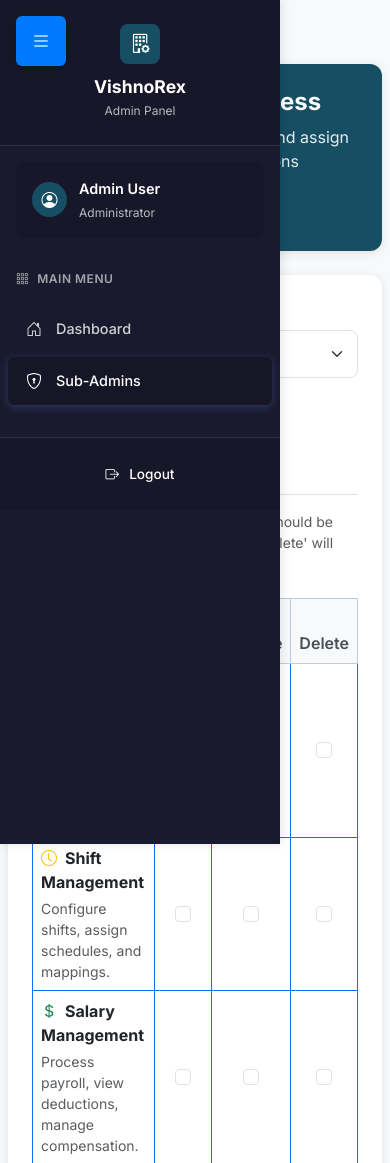
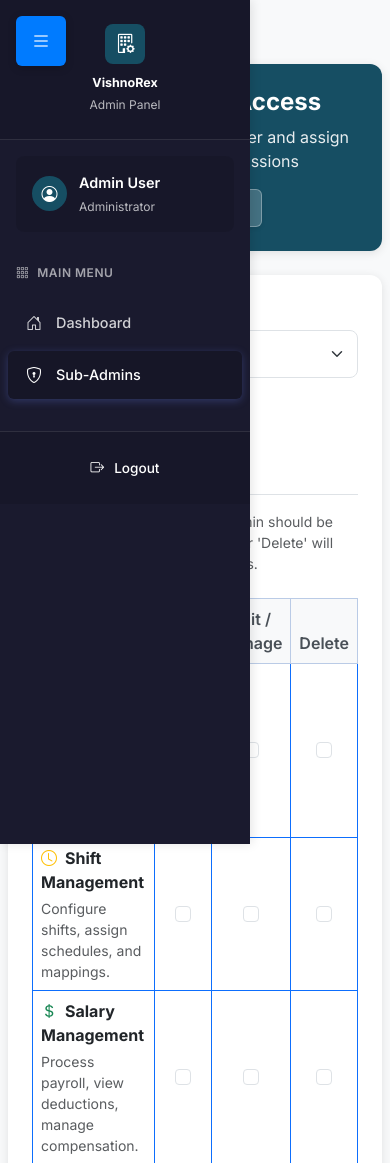
Before and after one commit to B-RaveenKumar/I-HR, a Flask app: template templates/add_sub_admin.html in a window 390 px wide, after a click on "Toggle sidebar menu". Shown: the top 1163 px of the page. Run offline with Flask 3, Linux system fonts and the light colour scheme; the template is opened without the code that fills it, so the values that code supplies are empty; parts of the project's set-up code (start-up, migrations or seed data) failed here and were passed over; some libraries are stand-ins or nearby versions.

Commit message:
feat: Enhance sidebar and brand text styles for improved responsiveness and overflow handling

```diff
--- a/static/css/salary_management.css
+++ b/static/css/salary_management.css
@@ -979,8 +979,12 @@
     top: 0;
     left: 0;
     width: 250px;
+    min-width: 250px;
+    max-width: 250px;
+    flex: 0 0 250px;
     z-index: 1000;
     overflow-y: auto;
+    overflow-x: hidden;
     transition: all 0.3s ease;
 }
 
@@ -990,6 +994,7 @@
     border-bottom: 1px solid rgba(255, 255, 255, 0.1);
     background: rgba(0, 0, 0, 0.1);
     text-align: center;
+    overflow: hidden;
 }
 
 .brand-logo {
@@ -997,6 +1002,8 @@
     flex-direction: column;
     align-items: center;
     gap: 0.75rem;
+    width: 100%;
+    min-width: 0;
 }
 
 /* Dynamic Institution Logo */
@@ -1021,17 +1028,26 @@
 
 .brand-text {
     flex: 1;
+    width: 100%;
+    min-width: 0;
+    max-width: 100%;
 }
 
 .brand-title {
-    font-size: 1.1rem;
+    font-size: clamp(0.78rem, 0.95vw, 1.1rem);
     font-weight: 700;
     margin: 0;
-    color: white;
-    white-space: nowrap;
+    line-height: 1.2;
+    color: white;
+    white-space: normal;
+    overflow-wrap: anywhere;
+    word-break: break-word;
+    hyphens: auto;
+    max-width: 100%;
+    display: -webkit-box;
+    -webkit-line-clamp: 2;
+    -webkit-box-orient: vertical;
     overflow: hidden;
-    text-overflow: ellipsis;
-    max-width: 100%;
 }
 
 .brand-subtitle {
```
Also changed, not shown: static/css/modern-components.css (+15 -2 lines).
